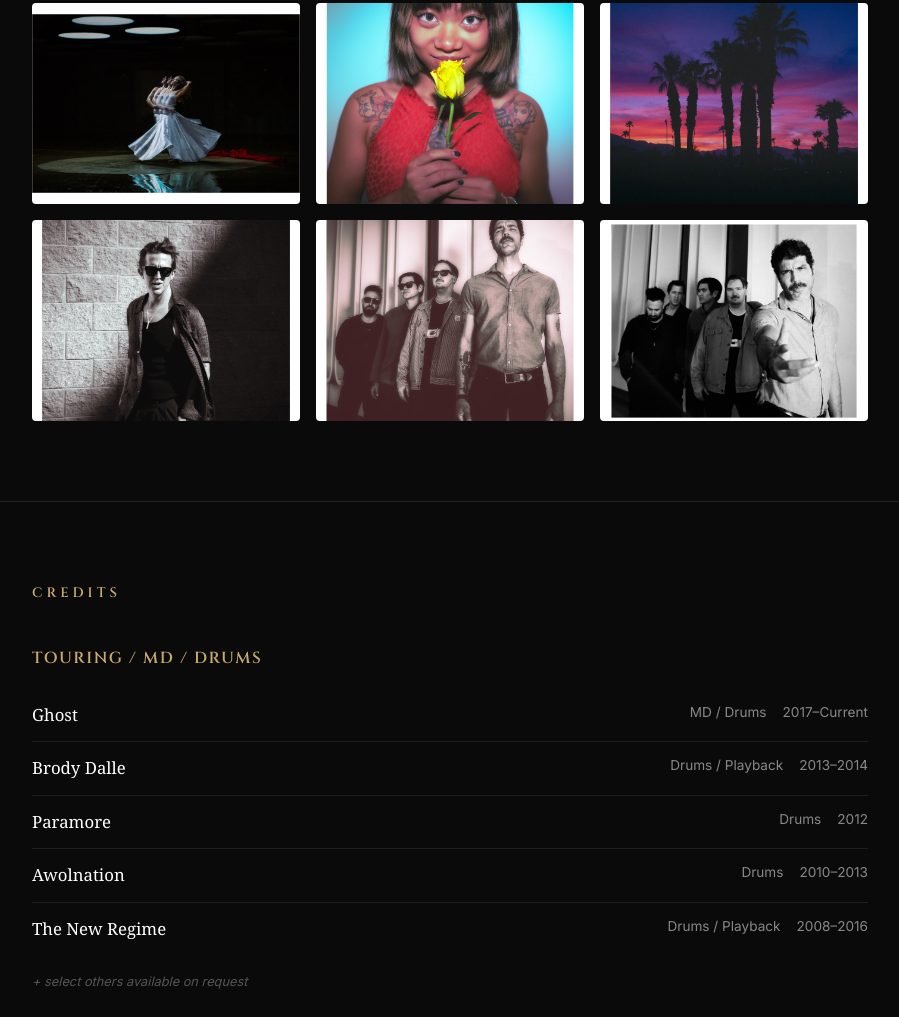
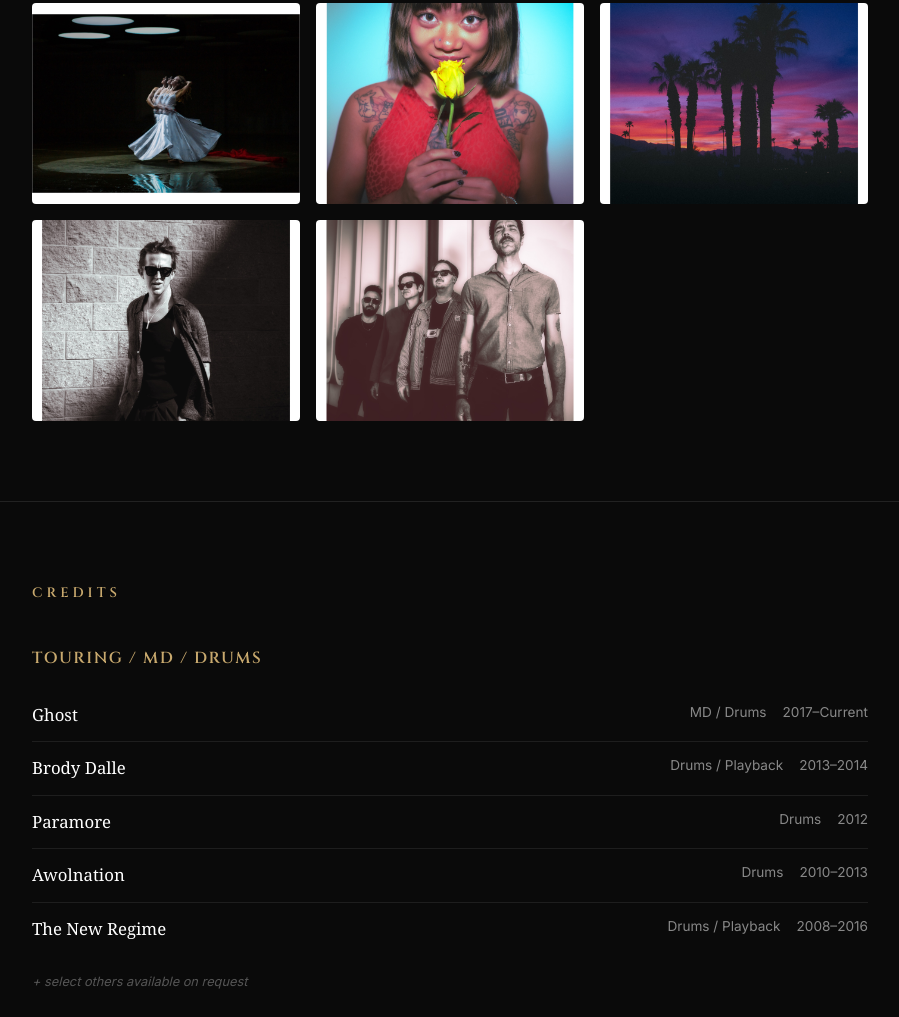
Before and after one commit to haydencscott84-star/haydencscott, a website: page index.html in a window 1280 px wide. Shown: the part 3268-4285 px from the top of the page, without its empty margins (190-1089 px from the left). Drawn offline with Linux system fonts and the light colour scheme.

Commit message:
Remove photo moved to DO NOT POST from Visuals gallery

```diff
--- a/index.html
+++ b/index.html
@@ -448,7 +448,6 @@
       <a href="visuals/_MG_4183-Edit.jpg" onclick="return openLightbox(event, 2)"><img src="visuals/_MG_4183-Edit.jpg" alt="Hayden C Scott — visual" loading="lazy"></a>
       <a href="visuals/_MG_3680.jpg" onclick="return openLightbox(event, 3)"><img src="visuals/_MG_3680.jpg" alt="Hayden C Scott — visual" loading="lazy"></a>
       <a href="visuals/_MG_3942.jpg" onclick="return openLightbox(event, 4)"><img src="visuals/_MG_3942.jpg" alt="Hayden C Scott — visual" loading="lazy"></a>
-      <a href="visuals/_MG_3968-Edit-Edit-Edit.jpg" onclick="return openLightbox(event, 5)"><img src="visuals/_MG_3968-Edit-Edit-Edit.jpg" alt="Hayden C Scott — visual" loading="lazy"></a>
     </div>
   </section>
 
@@ -565,8 +564,7 @@
       'visuals/IMG_4322-Edit.jpg',
       'visuals/_MG_4183-Edit.jpg',
       'visuals/_MG_3680.jpg',
-      'visuals/_MG_3942.jpg',
-      'visuals/_MG_3968-Edit-Edit-Edit.jpg'
+      'visuals/_MG_3942.jpg'
     ];
     let lightboxIndex = 0;
 
```
Also changed, not shown: visuals/_MG_3968-Edit-Edit-Edit.jpg (deleted).
